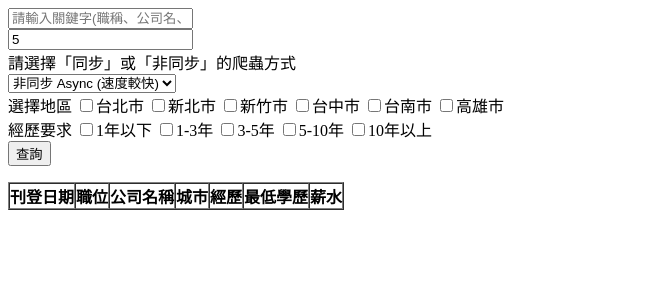
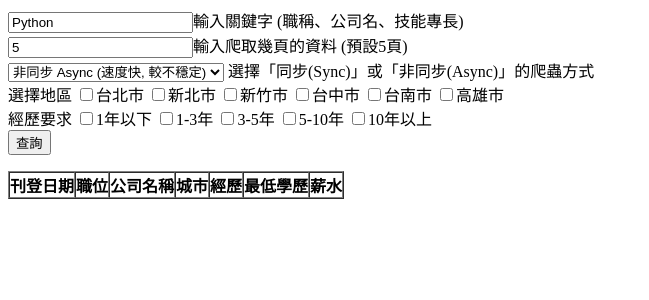
Before and after one commit to ronchen0927/Django_104, a Django app: page / in a window 1280 px wide. Shown: the top 300 px of the page, without its empty margins (0-649 px from the left). Run offline with Django 3.2, Linux system fonts and the light colour scheme; lists and menus that the app fills with data are empty.

Commit message:
Add "keyword" and "pages" input tag description.

```diff
--- a/opening/templates/index.html
+++ b/opening/templates/index.html
@@ -2,14 +2,14 @@
 
 <form action="" method="Post">
     {% csrf_token %}
-    <input name="keyword" placeholder="請輸入關鍵字(職稱、公司名、技能專長)"><br />
-    <input type=number name="pages" value="5" placeholder="想爬取幾頁的資料"><br />
-    <label>請選擇「同步」或「非同步」的爬蟲方式<br />
+    <label><input name="keyword" value="Python">輸入關鍵字 (職稱、公司名、技能專長)</label><br />
+    <label><input type=number name="pages" value="5">輸入爬取幾頁的資料 (預設5頁)</label><br />
+    <label>
         <select name="method">
-            <option value="async">非同步 Async (速度較快)</option>
-            <option value="sync">同步 Sync (速度較慢)</option>
+            <option value="async">非同步 Async (速度快, 較不穩定)</option>
+            <option value="sync">同步 Sync (速度慢, 較穩定)</option>
         </select>
-    </label>
+    </label>選擇「同步(Sync)」或「非同步(Async)」的爬蟲方式
     <div>
         選擇地區
         <label><input type="checkbox" name="area1" value="6001001000">台北市</label>
```
